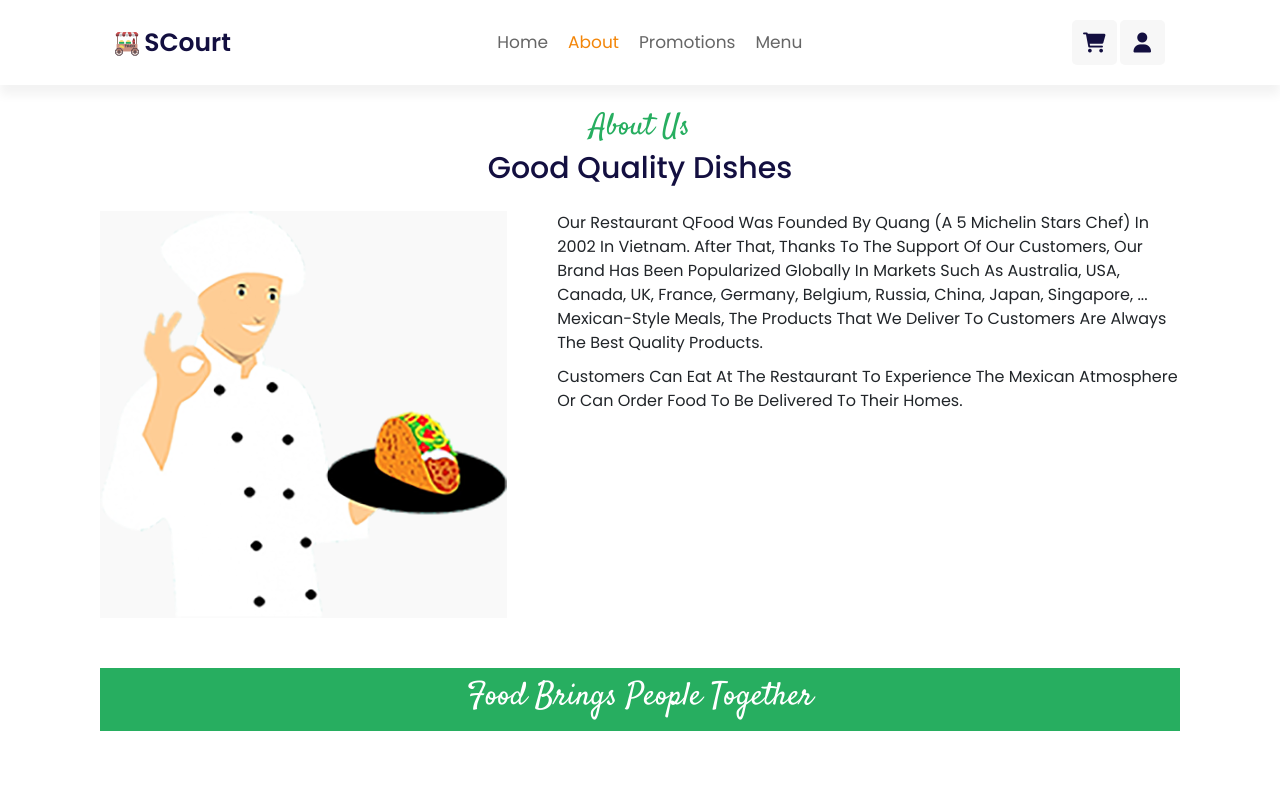
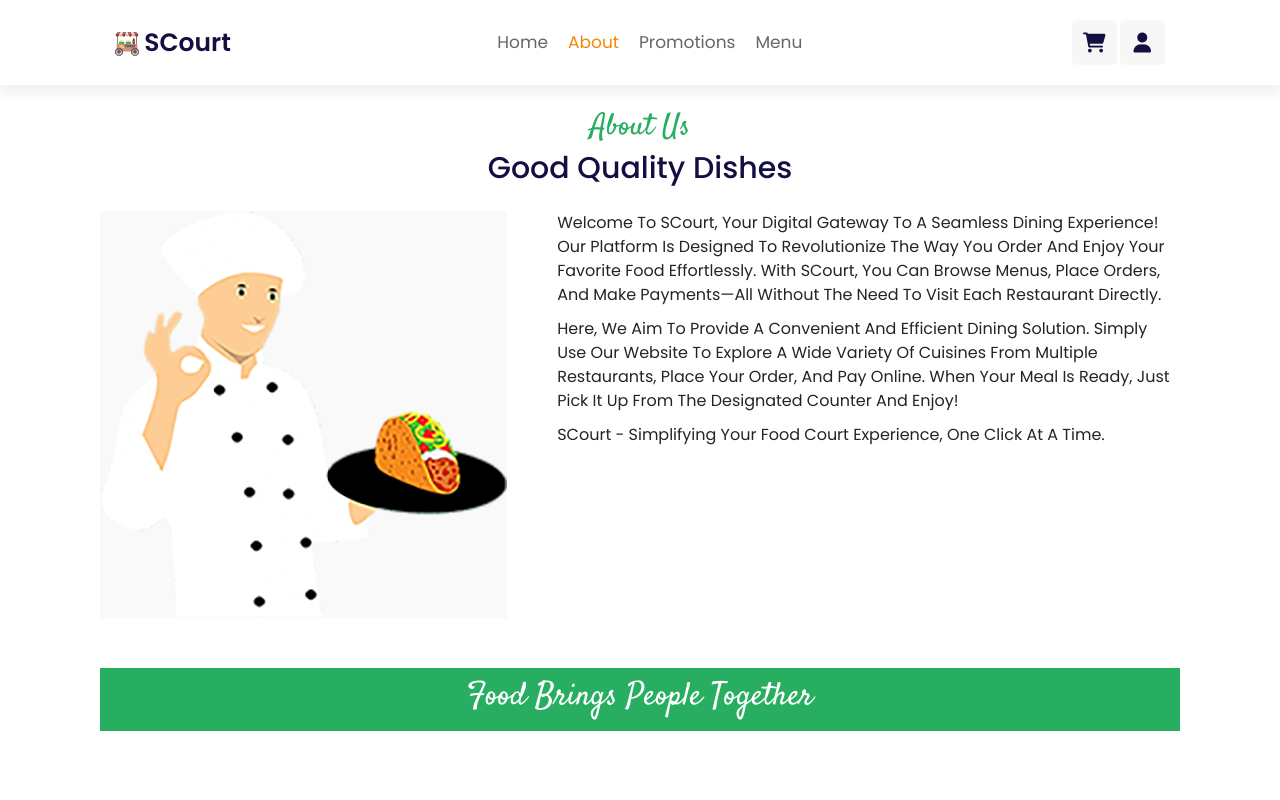
Before and after one commit to fairuuz16/fp-mbd, a Vue app in the folder frontend/: page /about in a window 1280 px wide. Shown: the top 800 px of the page. Built offline with nearby package versions, Linux system fonts and the light colour scheme; no server answers.

Commit message:
feat: star menu, desc about n home pages

```diff
--- a/frontend/src/pages/About.vue
+++ b/frontend/src/pages/About.vue
@@ -9,13 +9,15 @@
             <div class="about-content">
                 <img src="../assets/images/taco-chefcartoon.png" alt="">
                 <div class="about-content-text">
-                    <p>Our restaurant QFood was founded by Quang (a 5 Michelin stars chef) in 2002 in Vietnam. After
-                        that, thanks to the support of our customers, our brand has been popularized globally in markets
-                        such as Australia, USA, Canada, UK, France, Germany, Belgium, Russia, China, Japan,
-                        Singapore, ... Mexican-style meals, the products that we deliver to customers are always the
-                        best quality products.</p>
-                    <p>Customers can eat at the restaurant to experience the Mexican atmosphere or can order food to be
-                        delivered to their homes.</p>
+                    <p>Welcome to SCourt, your digital gateway to a seamless dining experience!
+                        Our platform is designed to revolutionize the way you order and enjoy your favorite food effortlessly.
+                        With SCourt, you can browse menus, place orders, and make payments—all without the need to visit each restaurant directly.
+                    </p>
+                    <p>Here, we aim to provide a convenient and efficient dining solution.
+                        Simply use our website to explore a wide variety of cuisines from multiple restaurants, place your order, and pay online.
+                        When your meal is ready, just pick it up from the designated counter and enjoy!
+                    </p>
+                    <p>SCourt - Simplifying your food court experience, one click at a time.</p>
                 </div>
             </div>
         </div>
--- a/frontend/src/pages/Home.vue
+++ b/frontend/src/pages/Home.vue
@@ -65,9 +65,10 @@
             <div class="content">
                 <span>why choose us?</span>
                 <h3 class="title">what's make our food delicious!</h3>
-                <p>Food to customers is always guaranteed of the best quality. Our dishes are made by chef Quang (a 5
-                    Michelin stars chef), promising to bring explosive, delicate, impressive flavors. Our delivery
-                    service is very professional, customers can enjoy the same quality at the restaurant</p>
+                <p>Food to customers is always guaranteed of the best quality.
+                    Our dishes are the best quality from talented Indonesian chefs, promising explosive, delicate, and impressive flavors.
+                    Enjoy a delightful and memorable dining experience at our food court.
+                    </p>
                 <router-link @click="scrollToTop()" to="/about" class="btn">read more</router-link>
 
                 <div class="icons-container">
--- a/frontend/src/pages/Menu.vue
+++ b/frontend/src/pages/Menu.vue
@@ -111,9 +111,9 @@
                         <input type="button" id="allFilterFoodBtn" name="allFilterFoodBtn" value="all"
                             class="menu-tab-item" @click="filterFoodBtn($event)" />
                         <input type="button" id="foodFilterFoodBtn" name="foodFilterFoodBtn" class="menu-tab-item"
-                            value="food" @click="filterFoodBtn($event)" />
+                            value="Makanan" @click="filterFoodBtn($event)" />
                         <input type="button" id="drinkFilterFoodBtn" name="drinkFilterFoodBtn" class="menu-tab-item"
-                            value="drink" @click="filterFoodBtn($event)" />
+                            value="Minuman" @click="filterFoodBtn($event)" />
                     </div>
                 </div>
 
@@ -126,8 +126,15 @@
                             </div>
                             <div class="content">
                                 <h3>{{ f.nama_menu }}</h3>
-                                <div class="vote">
-                                    <p> ({{ f.vote_menu }}) </p>
+                                <div class="stars">
+                                    <div v-for="s in Math.floor(parseFloat(f.star_menu))" :key="s" class="d-inline">
+                                        <i class="fas fa-star"></i>
+                                    </div>
+                                    <div v-if="parseFloat(f.star_menu) - Math.floor(parseFloat(f.star_menu)) == 0.5"
+                                        class="d-inline">
+                                        <i class="fas fa-star-half-alt"></i>
+                                    </div>
+                                    <span> ({{ f.vote_menu }}) </span>
                                 </div>
                                 <div class="price">
                                     Rp.{{ parseFloat(f.harga_menu) - parseFloat(f.diskon_menu) }}
@@ -182,7 +189,7 @@ export default {
             showDropDown: false,
             sendId: null,
 
-            perPage: 8,
+            perPage: 6,
             pageNum: 0,
             previousCategoryClicked: "",
             previousPriceClicked: "",
```
